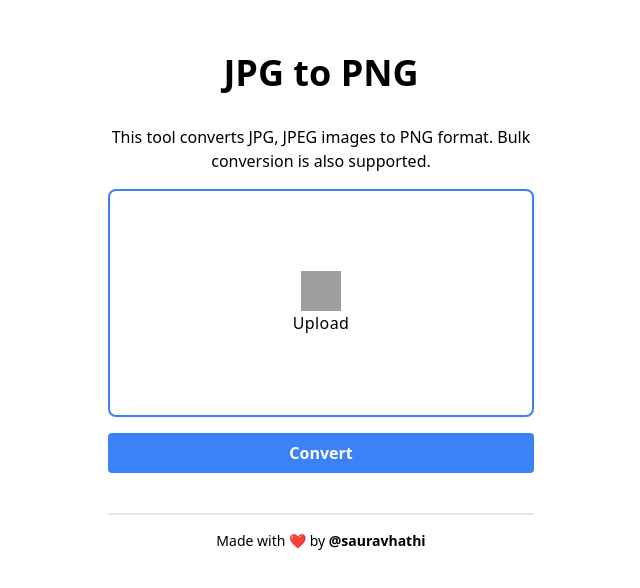
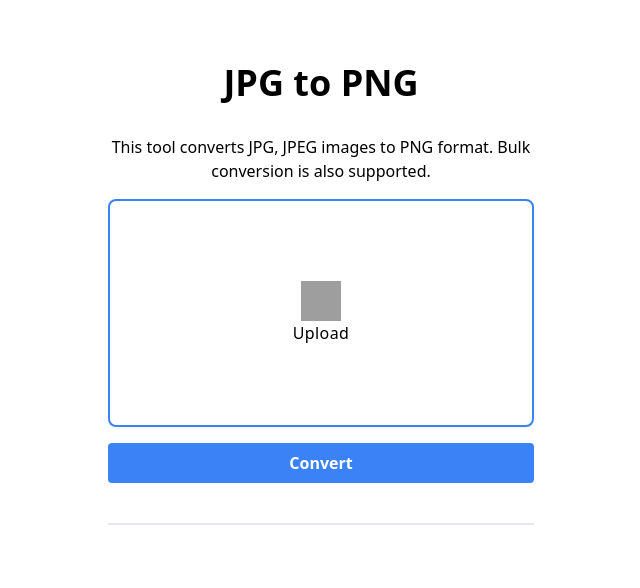
Before and after one commit to sauravhathi/jpg-to-png, a plain HTML site: page index.html in a window 1280 px wide. Shown: the part 102-690 px from the top of the page, without its empty margins (319-959 px from the left). Drawn offline with nearby package versions, Linux system fonts and the light colour scheme; grey boxes are pictures that could not be loaded.

Commit message:
Minor changes

```diff
--- a/index.html
+++ b/index.html
@@ -46,12 +46,6 @@
         class="text-center my-2 border-t-2 border-gray-200 pt-4"
         id="checkAuthor"
       >
-        <p class="text-sm">
-          Made with ❤️ by
-          <a href="https://github.com/sauravhathi" class="font-semibold"
-            >@sauravhathi</a
-          >
-        </p>
       </footer>
       </div>
     </div>
```
